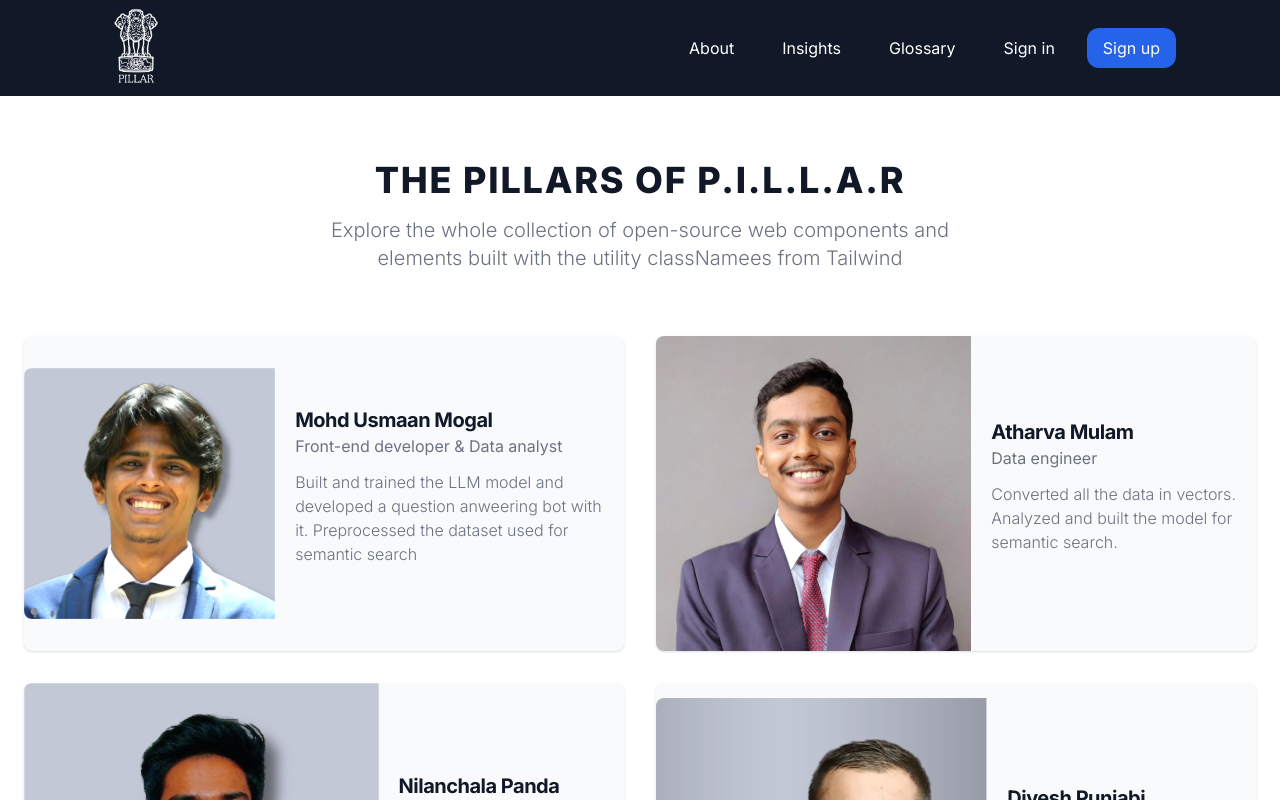
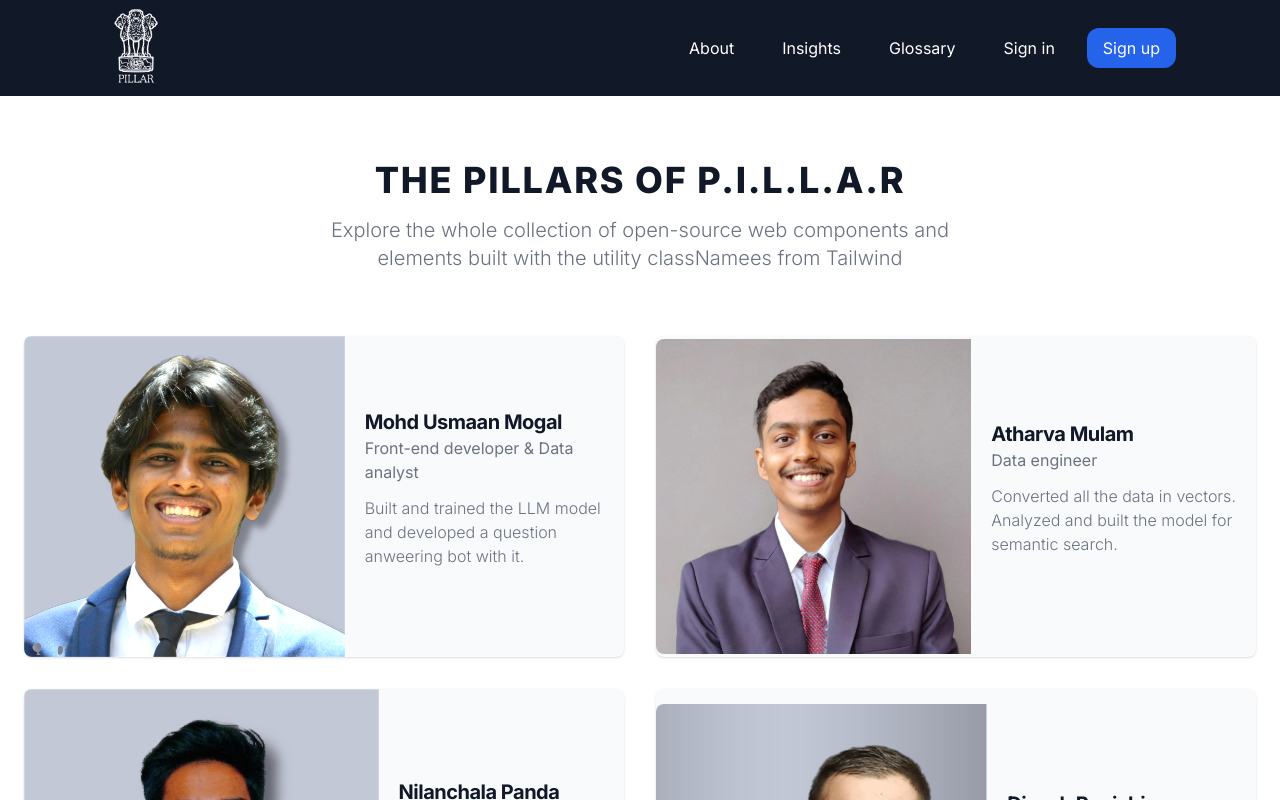
Before and after one commit to illusionist52/P.I.L.LA.R, a Next.js app: page /about in a window 1280 px wide. Shown: the top 800 px of the page. Built offline with nearby package versions, Linux system fonts and the light colour scheme.

Commit message:
tiny changes

```diff
--- a/app/about/page.jsx
+++ b/app/about/page.jsx
@@ -35,8 +35,7 @@ const page = () => {
                 </span>
                 <p className="mt-3 mb-4 font-light text-gray-500 dark:text-gray-400">
                   Built and trained the LLM model and developed a question
-                  anweering bot with it. Preprocessed the dataset used for
-                  semantic search
+                  anweering bot with it.
                 </p>
               </div>
             </div>
```
